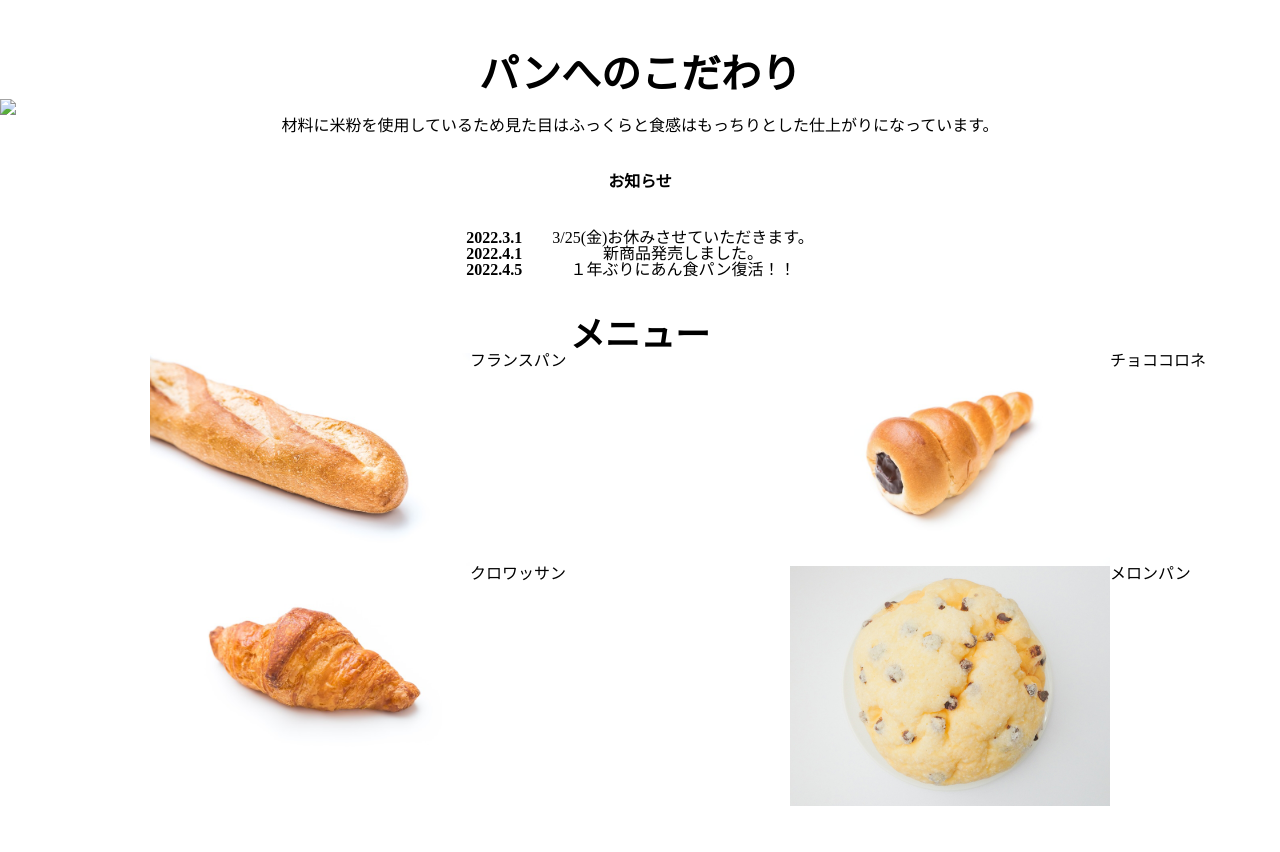
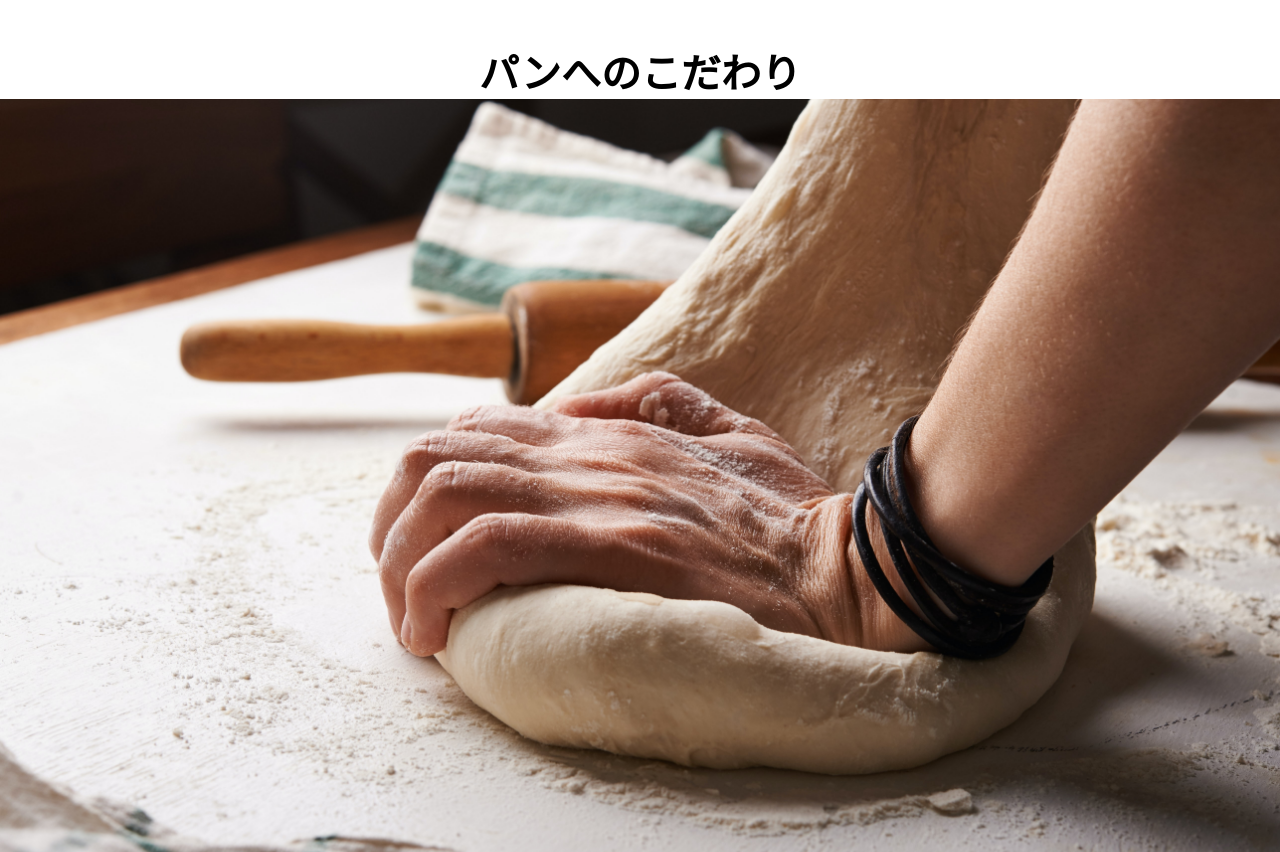
Before and after one commit to kurumi-morimoto/htmlmikael, a plain HTML site: page index.html in a window 1280 px wide. Shown: the part 912-1764 px from the top of the page. Before the commit the page ends 1718 px from the top, so only its background shows below. Drawn offline with Linux system fonts and the light colour scheme.

Commit message:
Update index.html

```diff
--- a/index.html
+++ b/index.html
@@ -22,7 +22,7 @@
         <h2>パンへのこだわり</h2>
     </div>
         <div class="cook">
-            <img src="pantuki.png">
+            <img src="pantuki.jpg">
             <p>材料に米粉を使用しているため見た目はふっくらと食感はもっちりとした仕上がりになっています。</p>
 
         </div>
```
